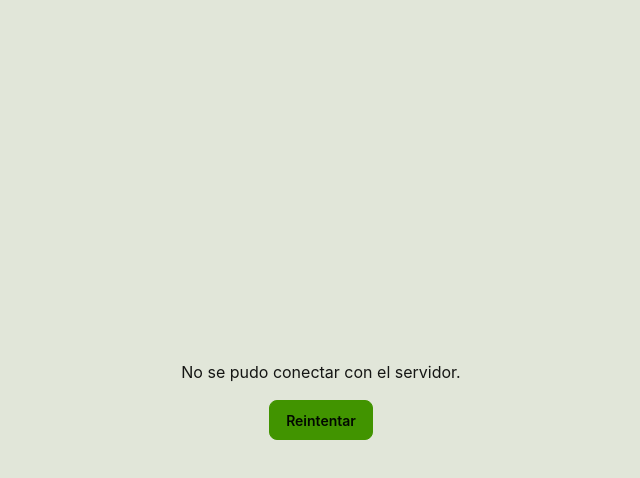
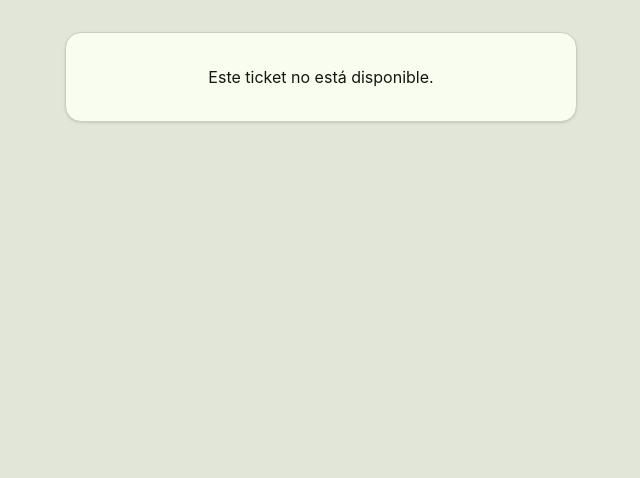
Before and after one commit to ryoku999/food-truck-app, a React (Vite) app: page /ticket in a window 1280 px wide. Shown: the top 478 px of the page, without its empty margins (319-959 px from the left). Built offline with nearby package versions, Linux system fonts and the light colour scheme; no server answers.

Commit message:
add ticket qr page and fix lazy import

```diff
--- a/src/App.tsx
+++ b/src/App.tsx
@@ -3,13 +3,11 @@ import queryClient from "./config/query/tanstack-query";
 import { RouterProvider } from "react-router-dom";
 import { routes } from "./presentation/routes/routes";
 import { ReactQueryDevtools } from "@tanstack/react-query-devtools";
-import { SessionBootstrap } from "./presentation/guards/SessionBootstrap";
 import { Toaster } from "sonner";
 
 const App = () => {
   return (
     <QueryClientProvider client={queryClient}>
-      <SessionBootstrap>
       <RouterProvider router={routes} />
       <Toaster
         richColors
@@ -18,7 +16,6 @@ const App = () => {
         duration={4500}
         visibleToasts={4}
       />
-      </SessionBootstrap>
       <ReactQueryDevtools initialIsOpen={false} />
     </QueryClientProvider>
   );
--- /dev/null
+++ b/src/presentation/features/printing/PublicReceiptPage.tsx
@@ -0,0 +1,69 @@
+import { useQuery } from "@tanstack/react-query";
+import { useLocation } from "react-router-dom";
+import type { ApiEnvelope } from "@/shared/interfaces/api-response.interface";
+
+type Receipt = { lines: string[]; headerLines: number; logo: string | null };
+
+export default function PublicReceiptPage() {
+  const token = useLocation().hash.slice(1);
+  const receipt = useQuery({
+    queryKey: ["public-receipt", token],
+    enabled: !!token,
+    retry: false,
+    staleTime: 0,
+    gcTime: 0,
+    queryFn: async ({ signal }) => {
+      const base = (import.meta.env.VITE_API_URL || "/api").replace(/\/$/, "");
+      const response = await fetch(`${base}/public/receipt`, {
+        signal,
+        credentials: "omit",
+        referrerPolicy: "no-referrer",
+        cache: "no-store",
+        headers: { Authorization: `Receipt ${token}` },
+      });
+      if (!response.ok) throw new Error(String(response.status));
+      return ((await response.json()) as ApiEnvelope<Receipt>).data;
+    },
+  });
+
+  const data = receipt.data;
+  return (
+    <main className="min-h-dvh bg-base-200 px-4 py-8 text-base-content">
+      <meta name="robots" content="noindex,nofollow" />
+      <article className="mx-auto max-w-lg rounded-box border border-base-300 bg-base-100 p-5 shadow-sm sm:p-8">
+        {!data ? (
+          <p role="status" className="text-center">
+            {token && receipt.isPending
+              ? "Verificando ticket…"
+              : !token || receipt.error?.message === "404"
+                ? "Este ticket no está disponible."
+                : "No se pudo consultar el ticket. Vuelve a cargar la página."}
+          </p>
+        ) : (
+          <>
+            <header className="space-y-2 text-center">
+              {data.logo && (
+                <img src={data.logo} alt="" className="mx-auto max-h-24 max-w-48 object-contain" />
+              )}
+              <h1 className="text-2xl font-bold [overflow-wrap:anywhere]">{data.lines[0]}</h1>
+              {data.lines.slice(1, data.headerLines - 1).map((line, index) => (
+                <p key={index} className="text-sm [overflow-wrap:anywhere]">{line}</p>
+              ))}
+              <h2 className="pt-2 font-bold">{data.lines[data.headerLines - 1]}</h2>
+              <p className="font-semibold text-success">Pago verificado</p>
+            </header>
+            <div className="mt-5 space-y-1 font-mono text-sm">
+              {data.lines.slice(data.headerLines).map((line, index) =>
+                /^-{3,}$/.test(line) ? (
+                  <hr key={index} className="my-3 border-dashed border-base-300" />
+                ) : (
+                  <p key={index} className="whitespace-pre-wrap [overflow-wrap:anywhere]">{line}</p>
+                ),
+              )}
+            </div>
+          </>
+        )}
+      </article>
+    </main>
+  );
+}
--- a/src/presentation/routes/lazy-routes.ts
+++ b/src/presentation/routes/lazy-routes.ts
@@ -60,3 +60,7 @@ export const ReportsPage = lazy(
 export const AuditPage = lazy(
   () => import("@/presentation/features/insights/AuditPage"),
 );
+
+export const PublicReceiptPage = lazy(
+  () => import("../features/printing/PublicReceiptPage"),
+);
--- a/src/presentation/routes/routes.tsx
+++ b/src/presentation/routes/routes.tsx
@@ -1,10 +1,16 @@
 import type { UserRole } from "@/core/entities/auth.entity";
 import { roleBasedRedirection } from "@/shared/utils/role-based-redirection";
 import { Suspense } from "react";
-import { createBrowserRouter, Navigate, Outlet } from "react-router-dom";
+import {
+  createBrowserRouter,
+  Navigate,
+  Outlet,
+  type RouteObject,
+} from "react-router-dom";
 import AuthGuard from "../guards/AuthGuard";
 import GuestGuard from "../guards/GuestGuard";
 import RoleGuard from "../guards/RoleGuard";
+import { SessionBootstrap } from "../guards/SessionBootstrap";
 import AuthLayout from "../layouts/AuthLayout";
 import RoleLayout from "../layouts/RoleLayout";
 import OperationsProvider from "../layouts/OperationsProvider";
@@ -27,6 +33,7 @@ import {
   UsersPage,
   WaiterOrderPage,
   WaiterOrdersPage,
+  PublicReceiptPage,
 } from "./lazy-routes";
 import { HomeRedirect, RouteMessage } from "./route-pages";
 import { ReportsPage } from "./lazy-routes";
@@ -52,7 +59,7 @@ const panels: Record<UserRole, { title: string; description: string }> = {
   CASHIER: { title: "Caja", description: "Turno, cuentas y cobros." },
 };
 
-export const routes = createBrowserRouter([
+const appRoutes: RouteObject[] = [
   { path: "/", element: <HomeRedirect /> },
   {
     element: (
@@ -154,7 +161,9 @@ export const routes = createBrowserRouter([
                 {
                   path: "catalog/products/:productId",
                   element: (
-                    <Suspense fallback={<p role="status">Cargando producto…</p>}>
+                    <Suspense
+                      fallback={<p role="status">Cargando producto…</p>}
+                    >
                       <ProductEditPage />
                     </Suspense>
                   ),
@@ -304,4 +313,23 @@ export const routes = createBrowserRouter([
     element: <RouteMessage title="403 · No tienes acceso a este panel" />,
   },
   { path: "*", element: <RouteMessage title="404 · Página no encontrada" /> },
+];
+
+export const routes = createBrowserRouter([
+  {
+    path: "/ticket",
+    element: (
+      <Suspense fallback={<p role="status">Cargando ticket…</p>}>
+        <PublicReceiptPage />
+      </Suspense>
+    ),
+  },
+  {
+    element: (
+      <SessionBootstrap>
+        <Outlet />
+      </SessionBootstrap>
+    ),
+    children: appRoutes,
+  },
 ]);
```
Lines whose indentation alone changed are shown as unchanged.
